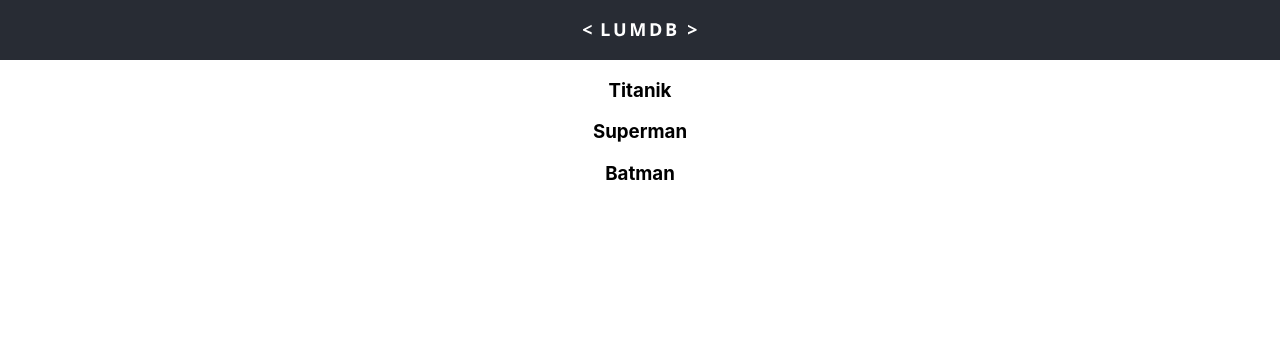
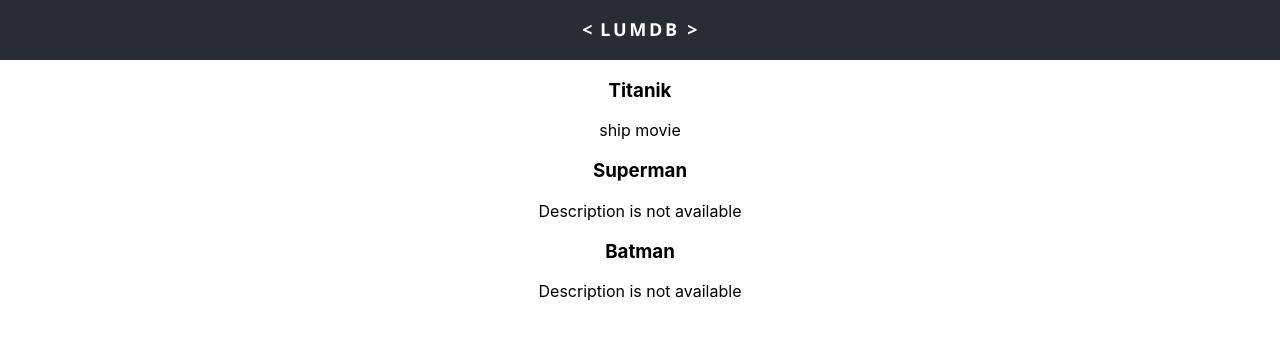
Before and after one commit to Frayz17/react-movie-db, a React (Create React App) app: page / in a window 1280 px wide. Shown: the top 340 px of the page. Built offline with nearby package versions, Linux system fonts and the light colour scheme.

Commit message:
PropTypes module added

```diff
--- a/package.json
+++ b/package.json
@@ -23,6 +23,9 @@
     "not op_mini all"
   ],
   "devDependencies": {
+    "babel-eslint": "^10.0.1",
+    "eslint": "^5.14.0",
+    "eslint-plugin-react": "^7.12.4",
     "prop-types": "^15.7.2",
     "standard": "^12.0.1"
   }
--- a/src/App.js
+++ b/src/App.js
@@ -6,7 +6,8 @@ import './App.css'
 const movies = [
   {
     id: 1,
-    title: 'Titanik'
+    title: 'Titanik',
+    desc: 'ship movie'
   },
   {
     id: 2,
@@ -26,7 +27,7 @@ class App extends Component {
           <img src={logo} className='App-logo' alt='logo' />
         </header>
         {movies.map(movie => {
-          return <Movie title={movie.title} key={movie.id} />
+          return <Movie movie={movie} desc={movie.desc} key={movie.id} />
         })}
       </div>
     )
--- a/src/components/Movie.js
+++ b/src/components/Movie.js
@@ -1,10 +1,23 @@
 import React, { Component } from 'react'
+import PropTypes from 'prop-types'
 
 class Movie extends Component {
+  static propTypes = {
+    movie: PropTypes.shape({
+      title: PropTypes.string.isRequired
+    }),
+    desc: PropTypes.string
+  }
+
+  static defaultProps = {
+    desc: 'Description is not available'
+  }
+
   render () {
     return (
       <div>
-        <h3>{this.props.title}</h3>
+        <h3>{this.props.movie.title}</h3>
+        <p>{this.props.desc}</p>
       </div>
     )
   }
```
Also changed, not shown: .eslintrc.js (added), 1 other file (tests, documents, lock files or other folders).
